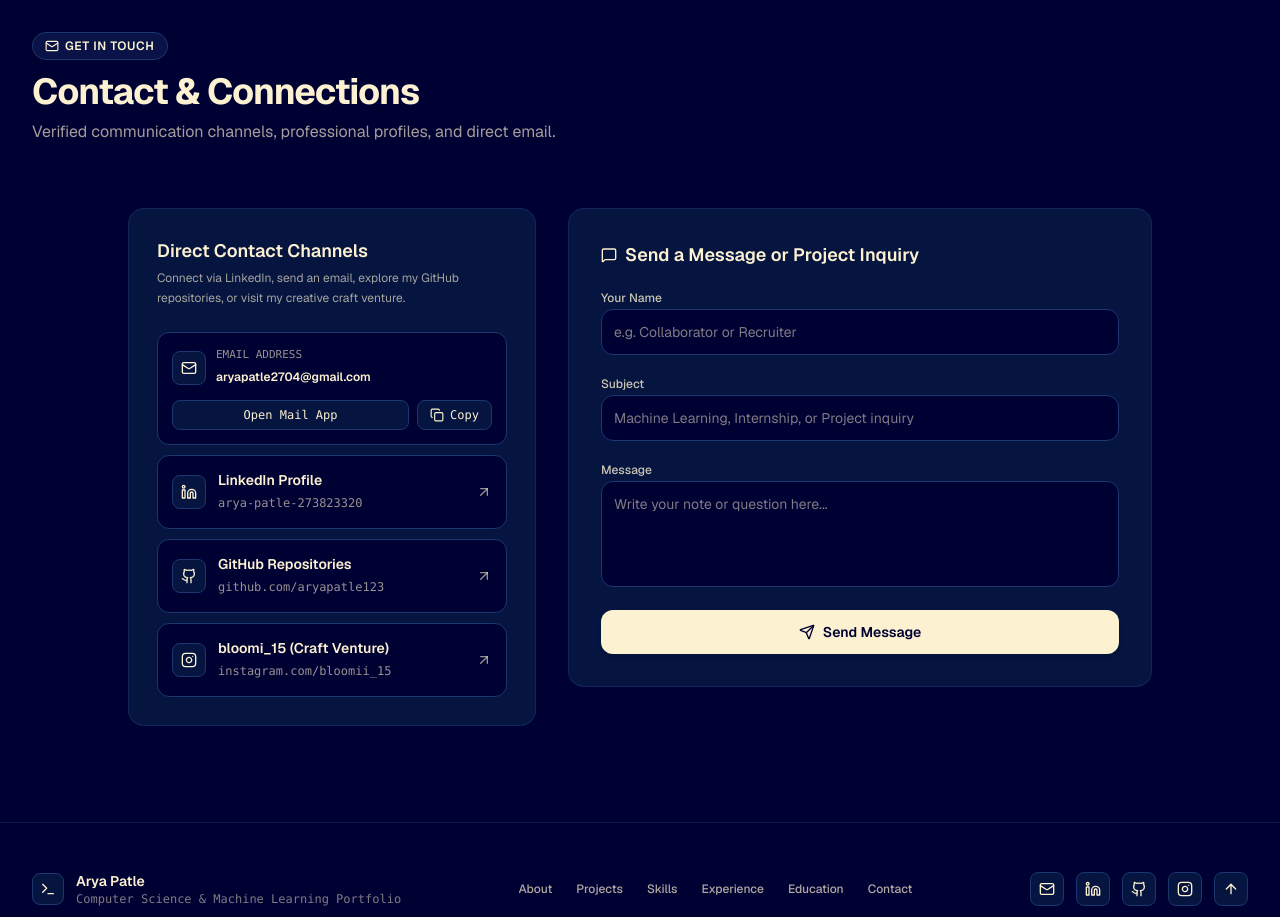
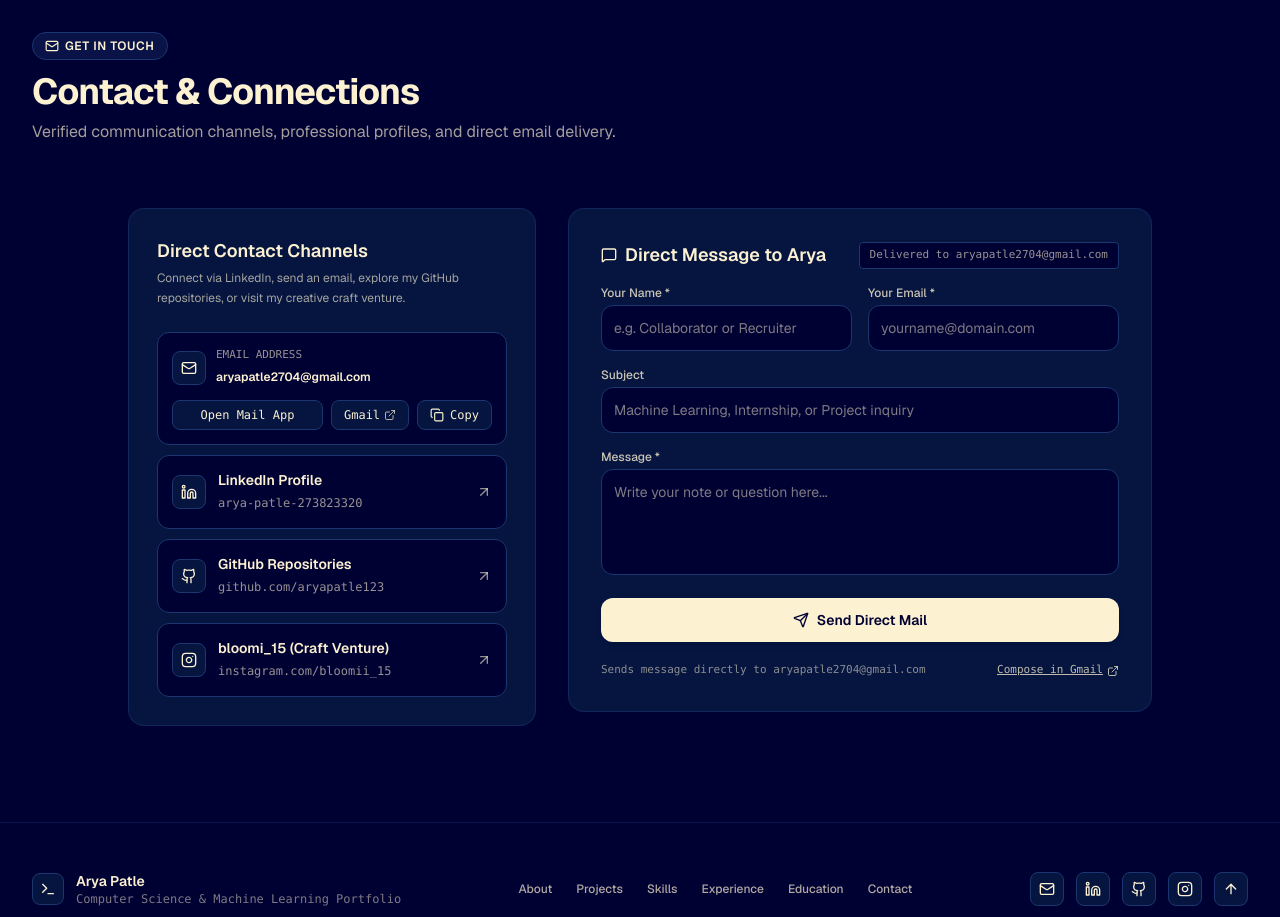
Before and after one commit to aryapatle123/portfolio, a Next.js app: page / in a window 1280 px wide. Shown: the part 7020-7937 px from the top of the page. Built offline with nearby package versions, Linux system fonts and the light colour scheme.

Commit message:
Add direct email dispatch to aryapatle2704@gmail.com on contact form submission

```diff
--- a/src/components/Contact.tsx
+++ b/src/components/Contact.tsx
@@ -1,7 +1,7 @@
 "use client";
 
 import React, { useState } from "react";
-import { Mail, MessageSquare, ArrowUpRight, Send, Check, Copy } from "lucide-react";
+import { Mail, MessageSquare, ArrowUpRight, Send, Check, Copy, ExternalLink, Loader2 } from "lucide-react";
 import GithubIcon from "./GithubIcon";
 import LinkedinIcon from "./LinkedinIcon";
 import InstagramIcon from "./InstagramIcon";
@@ -11,9 +11,11 @@ export default function Contact() {
   const [copiedEmail, setCopiedEmail] = useState(false);
   const [formState, setFormState] = useState({
     name: "",
+    email: "",
     subject: "",
     message: ""
   });
+  const [isSubmitting, setIsSubmitting] = useState(false);
   const [isSubmitted, setIsSubmitted] = useState(false);
 
   const handleCopyEmail = () => {
@@ -22,15 +24,62 @@ export default function Contact() {
     setTimeout(() => setCopiedEmail(false), 2500);
   };
 
-  const handleSubmit = (e: React.FormEvent) => {
+  const recipientEmail = PORTFOLIO_DATA.socials.email; // aryapatle2704@gmail.com
+
+  const handleSubmit = async (e: React.FormEvent) => {
     e.preventDefault();
-    if (!formState.name.trim() || !formState.message.trim()) return;
+    if (!formState.name.trim() || !formState.email.trim() || !formState.message.trim()) return;
+
+    setIsSubmitting(true);
+
+    const emailSubject = `[Portfolio Inquiry] ${formState.subject || "Collaboration"} from ${formState.name}`;
+    const emailBody = `Sender Name: ${formState.name}\nSender Email: ${formState.email}\nSubject: ${formState.subject}\n\nMessage:\n${formState.message}`;
+
+    try {
+      // 1. Direct submission via FormSubmit AJAX to deliver directly to aryapatle2704@gmail.com
+      const res = await fetch(`https://formsubmit.co/ajax/${recipientEmail}`, {
+        method: "POST",
+        headers: {
+          "Content-Type": "application/json",
+          Accept: "application/json",
+        },
+        body: JSON.stringify({
+          name: formState.name,
+          email: formState.email,
+          _subject: emailSubject,
+          message: formState.message,
+          _template: "table",
+          _captcha: "false"
+        }),
+      });
+
+      const data = await res.json();
+      if (!res.ok || data.success === "false") {
+        // Fallback to mail client if automated service requests browser client
+        const mailtoFallback = `mailto:${recipientEmail}?subject=${encodeURIComponent(emailSubject)}&body=${encodeURIComponent(emailBody)}`;
+        window.location.href = mailtoFallback;
+      }
+    } catch {
+      // Offline or network error fallback
+      const mailtoFallback = `mailto:${recipientEmail}?subject=${encodeURIComponent(emailSubject)}&body=${encodeURIComponent(emailBody)}`;
+      window.location.href = mailtoFallback;
+    } finally {
+      setIsSubmitting(false);
       setIsSubmitted(true);
       setTimeout(() => {
         setIsSubmitted(false);
-      setFormState({ name: "", subject: "", message: "" });
-    }, 4500);
+        setFormState({ name: "", email: "", subject: "", message: "" });
+      }, 6000);
+    }
   };
+
+  const gmailComposeUrl = `https://mail.google.com/mail/?view=cm&fs=1&to=${recipientEmail}&su=${encodeURIComponent(
+    formState.subject ? `[Portfolio Inquiry] ${formState.subject}` : "Portfolio Inquiry for Arya Patle"
+  )}&body=${encodeURIComponent(
+    formState.message
+      ? `Hi Arya,\n\n${formState.message}\n\nFrom: ${formState.name || "A collaborator"}`
+      : "Hi Arya,\n\nI came across your developer portfolio and would like to connect.\n"
+  )}`;
 
   return (
     <section id="contact" className="py-24 relative border-t border-[#1C3670]/40 bg-[#000133]">
@@ -47,7 +96,7 @@ export default function Contact() {
               Contact & Connections
             </h2>
             <p className="text-[#FCF1D1]/65 mt-2 text-sm sm:text-base">
-              Verified communication channels, professional profiles, and direct email.
+              Verified communication channels, professional profiles, and direct email delivery.
             </p>
           </div>
         </div>
@@ -76,10 +125,10 @@ export default function Contact() {
                     <div>
                       <span className="text-[11px] font-mono uppercase text-[#FCF1D1]/60 block">Email Address</span>
                       <a
-                        href={`mailto:${PORTFOLIO_DATA.socials.email}`}
+                        href={`mailto:${recipientEmail}`}
                         className="text-xs font-semibold text-[#FCF1D1] hover:underline"
                       >
-                        {PORTFOLIO_DATA.socials.email}
+                        {recipientEmail}
                       </a>
                     </div>
                   </div>
@@ -87,10 +136,20 @@ export default function Contact() {
 
                 <div className="flex items-center gap-2 pt-1">
                   <a
-                    href={`mailto:${PORTFOLIO_DATA.socials.email}`}
+                    href={`mailto:${recipientEmail}`}
                     className="flex-1 text-center py-1.5 px-3 rounded-lg bg-[#051540] hover:bg-[#071D57] border border-[#1C3670] text-xs font-mono text-[#FCF1D1] transition-colors"
                   >
                     Open Mail App
+                  </a>
+                  <a
+                    href={gmailComposeUrl}
+                    target="_blank"
+                    rel="noopener noreferrer"
+                    className="py-1.5 px-3 rounded-lg bg-[#051540] hover:bg-[#071D57] border border-[#1C3670] text-xs font-mono text-[#FCF1D1] transition-colors inline-flex items-center gap-1"
+                    title="Open in Gmail Web"
+                  >
+                    <span>Gmail</span>
+                    <ExternalLink className="w-3 h-3 text-[#FCF1D1]/70" />
                   </a>
                   <button
                     onClick={handleCopyEmail}
@@ -178,66 +237,104 @@ export default function Contact() {
 
           {/* Right Column: Inquiry Message Form */}
           <div className="lg:col-span-7 editorial-card rounded-2xl p-7 sm:p-8">
-            <div className="flex items-center gap-2 mb-4">
+            <div className="flex items-center justify-between gap-2 mb-4">
+              <div className="flex items-center gap-2">
                 <MessageSquare className="w-4 h-4 text-[#FCF1D1]" />
                 <h3 className="text-lg font-semibold text-[#FCF1D1]">
-                Send a Message or Project Inquiry
+                  Direct Message to Arya
                 </h3>
+              </div>
+              <span className="text-[11px] font-mono text-[#FCF1D1]/60 bg-[#000133] px-2.5 py-1 rounded border border-[#1C3670]">
+                Delivered to {recipientEmail}
+              </span>
             </div>
 
             <form onSubmit={handleSubmit} className="space-y-4">
+              <div className="grid grid-cols-1 sm:grid-cols-2 gap-4">
                 <div>
-                <label className="text-xs font-medium text-[#FCF1D1]/80">Your Name</label>
+                  <label className="text-xs font-medium text-[#FCF1D1]/80 block mb-1">Your Name *</label>
                   <input
                     type="text"
                     required
                     value={formState.name}
                     onChange={(e) => setFormState({ ...formState, name: e.target.value })}
                     placeholder="e.g. Collaborator or Recruiter"
-                  className="w-full rounded-xl bg-[#000133] border border-[#1C3670] p-3 text-sm text-[#FCF1D1] focus:border-[#FCF1D1] focus:outline-none"
+                    className="w-full rounded-xl bg-[#000133] border border-[#1C3670] p-3 text-sm text-[#FCF1D1] focus:border-[#FCF1D1] focus:outline-none transition-colors"
                   />
                 </div>
 
                 <div>
-                <label className="text-xs font-medium text-[#FCF1D1]/80">Subject</label>
+                  <label className="text-xs font-medium text-[#FCF1D1]/80 block mb-1">Your Email *</label>
+                  <input
+                    type="email"
+                    required
+                    value={formState.email}
+                    onChange={(e) => setFormState({ ...formState, email: e.target.value })}
+                    placeholder="yourname@domain.com"
+                    className="w-full rounded-xl bg-[#000133] border border-[#1C3670] p-3 text-sm text-[#FCF1D1] focus:border-[#FCF1D1] focus:outline-none transition-colors"
+                  />
+                </div>
+              </div>
+
+              <div>
+                <label className="text-xs font-medium text-[#FCF1D1]/80 block mb-1">Subject</label>
                 <input
                   type="text"
                   required
                   value={formState.subject}
                   onChange={(e) => setFormState({ ...formState, subject: e.target.value })}
                   placeholder="Machine Learning, Internship, or Project inquiry"
-                  className="w-full rounded-xl bg-[#000133] border border-[#1C3670] p-3 text-sm text-[#FCF1D1] focus:border-[#FCF1D1] focus:outline-none"
+                  className="w-full rounded-xl bg-[#000133] border border-[#1C3670] p-3 text-sm text-[#FCF1D1] focus:border-[#FCF1D1] focus:outline-none transition-colors"
                 />
               </div>
 
               <div>
-                <label className="text-xs font-medium text-[#FCF1D1]/80">Message</label>
+                <label className="text-xs font-medium text-[#FCF1D1]/80 block mb-1">Message *</label>
                 <textarea
                   required
                   rows={4}
                   value={formState.message}
                   onChange={(e) => setFormState({ ...formState, message: e.target.value })}
                   placeholder="Write your note or question here..."
-                  className="w-full rounded-xl bg-[#000133] border border-[#1C3670] p-3 text-sm text-[#FCF1D1] focus:border-[#FCF1D1] focus:outline-none resize-none"
+                  className="w-full rounded-xl bg-[#000133] border border-[#1C3670] p-3 text-sm text-[#FCF1D1] focus:border-[#FCF1D1] focus:outline-none resize-none transition-colors"
                 />
               </div>
 
               <button
                 type="submit"
-                className="w-full inline-flex items-center justify-center gap-2 py-3 px-6 rounded-xl text-sm font-semibold text-[#000133] bg-[#FCF1D1] hover:bg-[#F5E6BD] shadow-md transition-all active:scale-[0.99]"
+                disabled={isSubmitting}
+                className="w-full inline-flex items-center justify-center gap-2 py-3 px-6 rounded-xl text-sm font-semibold text-[#000133] bg-[#FCF1D1] hover:bg-[#F5E6BD] shadow-md transition-all active:scale-[0.99] disabled:opacity-75 disabled:cursor-not-allowed"
               >
-                {isSubmitted ? (
+                {isSubmitting ? (
+                  <>
+                    <Loader2 className="w-4 h-4 animate-spin text-[#000133]" />
+                    <span>Delivering Directly to Inbox...</span>
+                  </>
+                ) : isSubmitted ? (
                   <>
                     <Check className="w-4 h-4 text-[#000133]" />
-                    <span>Message Registered Locally</span>
+                    <span>Direct Mail Dispatched to {recipientEmail}!</span>
                   </>
                 ) : (
                   <>
                     <Send className="w-4 h-4 text-[#000133]" />
-                    <span>Send Message</span>
+                    <span>Send Direct Mail</span>
                   </>
                 )}
               </button>
+
+              <div className="flex items-center justify-between text-[11px] text-[#FCF1D1]/55 pt-1 font-mono">
+                <span>Sends message directly to aryapatle2704@gmail.com</span>
+                <a
+                  href={gmailComposeUrl}
+                  target="_blank"
+                  rel="noopener noreferrer"
+                  className="text-[#FCF1D1]/75 hover:text-[#FCF1D1] underline inline-flex items-center gap-1"
+                >
+                  <span>Compose in Gmail</span>
+                  <ExternalLink className="w-3 h-3" />
+                </a>
+              </div>
             </form>
           </div>
 
```
Lines whose indentation alone changed are shown as unchanged.
